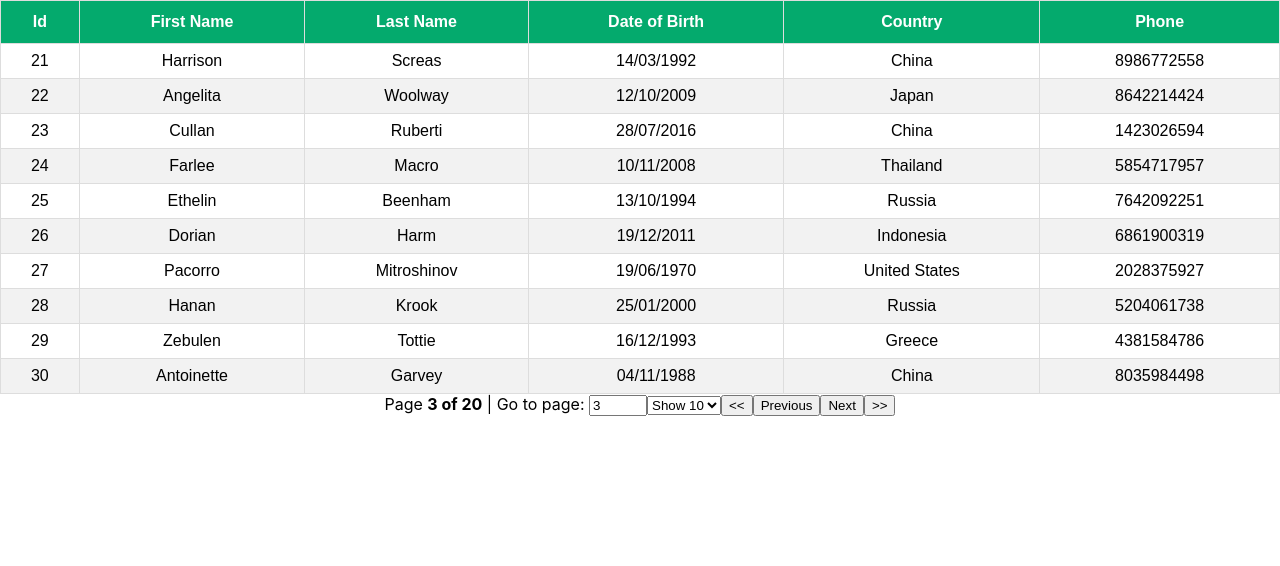
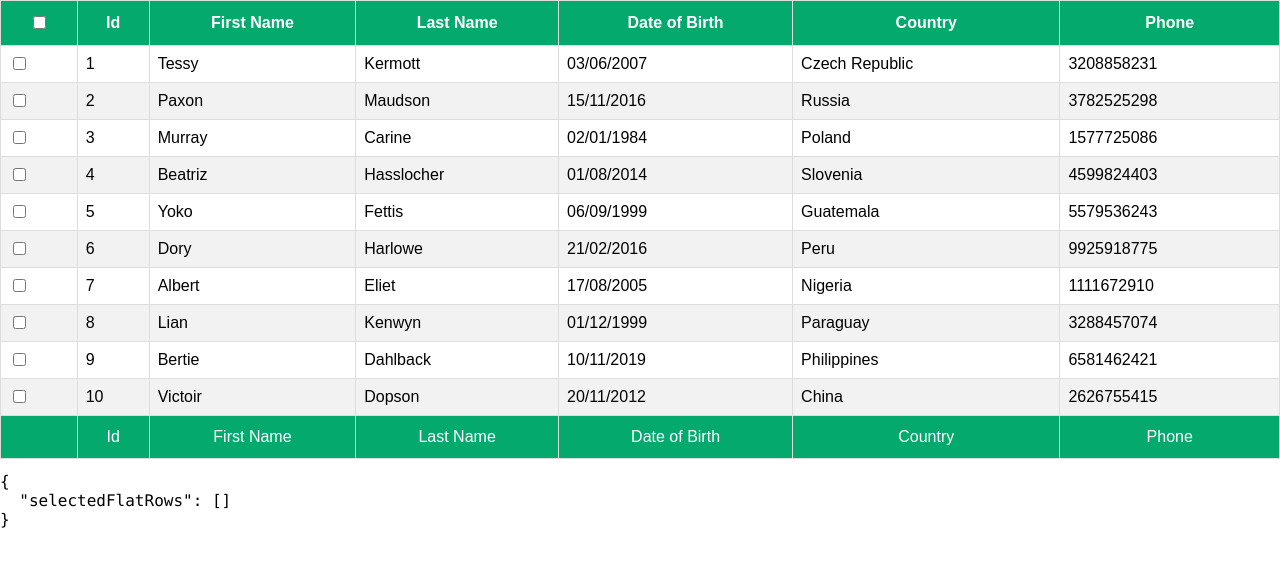
Before and after one commit to ShinchanThakur/React-Tables, a React (Create React App) app: page / in a window 1280 px wide. Shown: the top 566 px of the page. Built offline with nearby package versions, Linux system fonts and the light colour scheme.

Commit message:
Added Row Selection

```diff
--- a/src/App.js
+++ b/src/App.js
@@ -1,10 +1,10 @@
 import './App.css';
-import { PaginationTable } from './components/PaginationTable';
+import { RowSelection } from './components/RowSelection';
 
 function App() {
   return (
-    <div className="App">
-      <PaginationTable/>
+    <div>
+      <RowSelection/>
     </div>
   );
 }
--- /dev/null
+++ b/src/components/Checkbox.js
@@ -0,0 +1,19 @@
+import React from 'react'
+
+// This component has been taken from React table docs
+// Therefore we dont know much about its implementation
+
+export const Checkbox = React.forwardRef(({ indeterminate, ...rest }, ref) => {
+    const defaultRef = React.useRef()
+    const resolvedRef = ref || defaultRef
+
+    React.useEffect(() => {
+        resolvedRef.current.indeterminate = indeterminate
+    }, [resolvedRef, indeterminate])
+
+    return (
+        <>
+            <input type='checkbox' ref={resolvedRef} {...rest} />
+        </>
+    )
+})
--- /dev/null
+++ b/src/components/RowSelection.js
@@ -0,0 +1,91 @@
+import React, { useMemo } from 'react'
+import { useRowSelect, useTable } from 'react-table'
+import MOCK_DATA from './MOCK_DATA.json'
+import { COLUMNS } from './columns'
+import './table.css'
+import { Checkbox } from './Checkbox'
+
+export const RowSelection = () => {
+
+    const columns = useMemo(() => COLUMNS, [])
+    const data = useMemo(() => MOCK_DATA, [])
+    const tableInstance = useTable({
+        columns,
+        data
+    },
+        useRowSelect,
+        (hooks) => {    //Arrow function which takes all table hooks as parameter
+            hooks.visibleColumns.push((columns) => {
+                return [
+                    {
+                        id: 'selection',
+                        Header: ({ getToggleAllRowsSelectedProps }) => (
+                            <Checkbox {...getToggleAllRowsSelectedProps()} />
+                        ),
+                        Cell: ({ row }) => (
+                            <Checkbox {...row.getToggleRowSelectedProps()} />
+                        )
+                    },
+                    ...columns
+                ]
+            })
+        }
+    )
+    const {
+        getTableProps,
+        getTableBodyProps,
+        headerGroups,
+        footerGroups,
+        rows,
+        prepareRow,
+        selectedFlatRows
+    } = tableInstance
+
+    const firstPageRows = rows.slice(0, 10)
+
+    return (
+        <>
+        <table {...getTableProps()}>
+            <thead>
+                {headerGroups.map((headerGroup) => (
+                    <tr {...headerGroup.getHeaderGroupProps()}>
+                        {headerGroup.headers.map((column) => (
+                            <th {...column.getHeaderProps()}>{column.render('Header')}</th>
+                        ))}
+                    </tr>
+                ))}
+            </thead>
+            <tbody {...getTableBodyProps()}>
+                {firstPageRows.map((row) => {
+                    prepareRow(row)
+                    return (
+                        <tr {...row.getRowProps()}>
+                            {row.cells.map((cell) => {
+                                return <td {...cell.getCellProps()}>{cell.render('Cell')}</td>
+                            })}
+                        </tr>
+                    )
+                })}
+            </tbody>
+            <tfoot>
+                {footerGroups.map((footerGroup) => (
+                    <tr {...footerGroup.getFooterGroupProps()}>
+                        {footerGroup.headers.map((column) => (
+                            <td {...column.getFooterProps()}>{column.render('Footer')}</td>
+                        ))}
+                    </tr>
+                ))}
+            </tfoot>
+        </table>
+        <pre>
+                <code>
+                    {JSON.stringify(
+                        { selectedFlatRows: selectedFlatRows.map((row) => row.original)},
+                        null,
+                        2
+                    )}
+                </code>
+            </pre>
+        </>
+    )
+}
```
Also changed, not shown: images/selectingRows.png (added), 1 other file (tests, documents, lock files or other folders).
